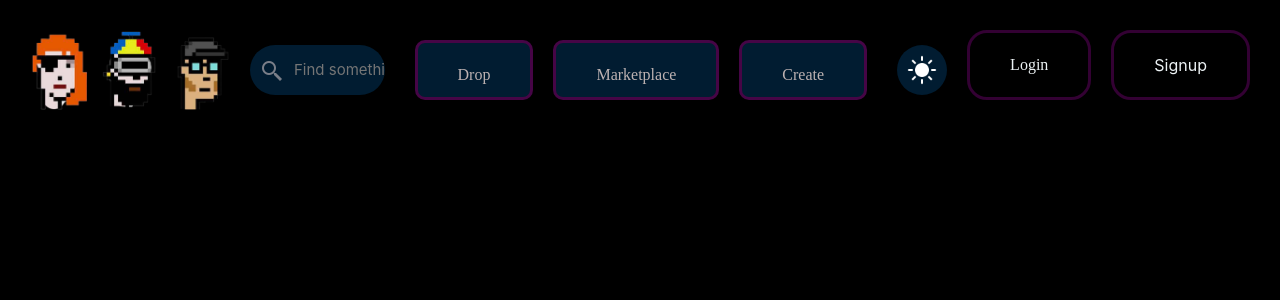
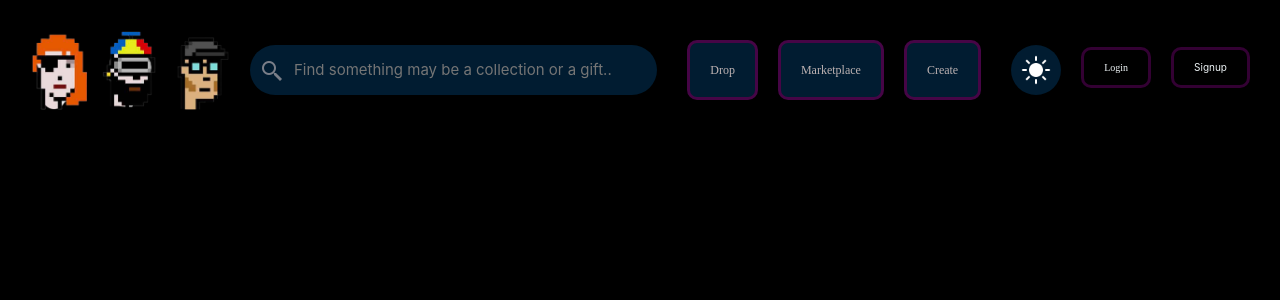
Before and after one commit to PavanButke/cryptoPunk, a React (Create React App) app: page / in a window 1280 px wide. Shown: the top 300 px of the page. Built offline with nearby package versions, Linux system fonts and the light colour scheme; no server answers.

Commit message:
firebase setup

```diff
--- a/src/App.js
+++ b/src/App.js
@@ -5,8 +5,6 @@ import Create from './components/Create';
 import Login from './components/Login/Login';
 import { BrowserRouter as Router , Switch , Route} from 'react-router-dom';
 import Signup from './components/Login/Signup';
-
-
 import Home from './components/Home';
 
 
@@ -35,9 +33,9 @@ function App()  {
       </Route>
 
 
-        {/* <Route path="/Login/Login">
+        <Route path="/Login/Login">
         <Login/>
-        </Route> */}
+        </Route>
 
 
         <Route path="/Login/Signup">
--- a/src/components/Header.css
+++ b/src/components/Header.css
@@ -60,8 +60,8 @@
   .btn12 {
     border: 3px solid rgb(70, 5, 70);
     cursor: pointer;
-    padding: 20px 40px;
-    font-size: 16px;
+    padding: 10px 20px;
+    font-size: 12px;
     color: #bdb2b2;
     position: relative;
     background-color: rgb(1, 28, 49);
@@ -161,22 +161,23 @@
   }
 
   .loginButton{
+    width: fit-content;
     border: 3px solid #191919;
     cursor: pointer;
-    padding: 20px 40px;
-    font-size: 16px;
+    padding: 10px 20px;
+    font-size: 10px;
     color: #edf3f5;
     position: relative;
     background:  transparent;
     overflow: hidden;
-    margin-bottom: 10px;
+    margin-bottom: 5px;
     transition: all .3s;
-    border-radius: 20px;
+    border-radius: 10px;
     border-color: rgb(51, 1, 51);
   }
 
   .loginButton:before {
-    content: "Click Now!";
+    content: "click me";
     color: rgb(3, 15, 8);
     position: absolute;
     top: 0;
@@ -199,17 +200,18 @@
 
 
   .signupButton{
+    width: fit-content;
     border: 3px solid #191919;
     cursor: pointer;
-    padding: 20px 40px;
-    font-size: 16px;
+    padding: 10px 20px;
+    font-size: 10px;
     color: #edf3f5;
     position: relative;
     background:  transparent;
     overflow: hidden;
-    margin-bottom: 10px;
+    margin-bottom: 5px;
     transition: all .3s;
-    border-radius: 20px;
+    border-radius: 10px;
     border-color: rgb(51, 1, 51);
   }
 
--- a/src/components/Header.js
+++ b/src/components/Header.js
@@ -165,7 +165,7 @@ const Header = () => {
 
       <button
           onClick={()=>{
-            history.push("./LogIn/Login")}}
+            history.push("./Login/Login")}}
 
 
       className='loginButton' >
```
